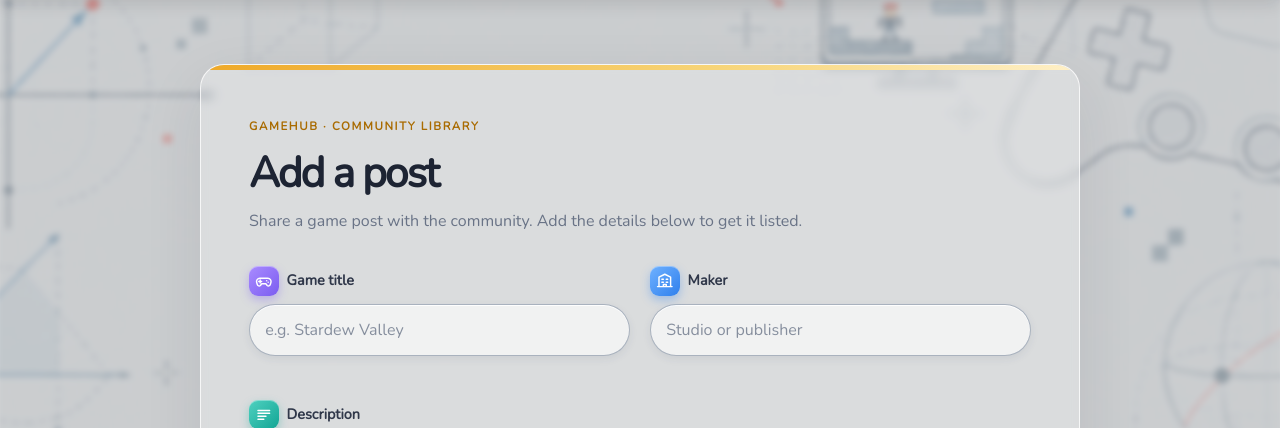
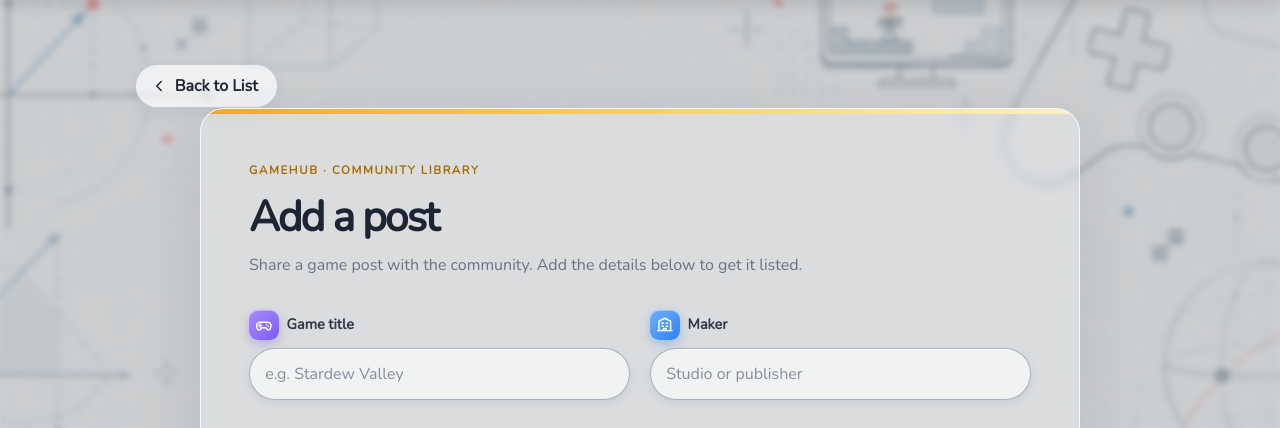
Before and after one commit to macdonrolex/DiamondTeam, an ASP.NET Core app: page /Product/Create in a window 1280 px wide. Shown: the part 72-500 px from the top of the page. Run offline with ASP.NET Core 8, Linux system fonts and the light colour scheme; some libraries are stand-ins or nearby versions.

Commit message:
Added the back to the list button in create page in Create.cshtml

```diff
--- a/src/Pages/Product/Create.cshtml
+++ b/src/Pages/Product/Create.cshtml
@@ -3,6 +3,12 @@
 @model ContosoCrafts.WebSite.Pages.Product.CreateModel
 
 <div class="container py-5 post-create-page">
+    <div class="post-create-top">
+        <a class="update-back" asp-page="/Product/Index">
+            <svg viewBox="0 0 24 24" aria-hidden="true" focusable="false"><path d="M15 18l-6-6 6-6"/></svg>
+            <span>Back to List</span>
+        </a>
+    </div>
     <div class="post-create-card">
         <header class="post-create-header">
             <span class="post-create-eyebrow">GAMEHUB · COMMUNITY LIBRARY</span>
```
